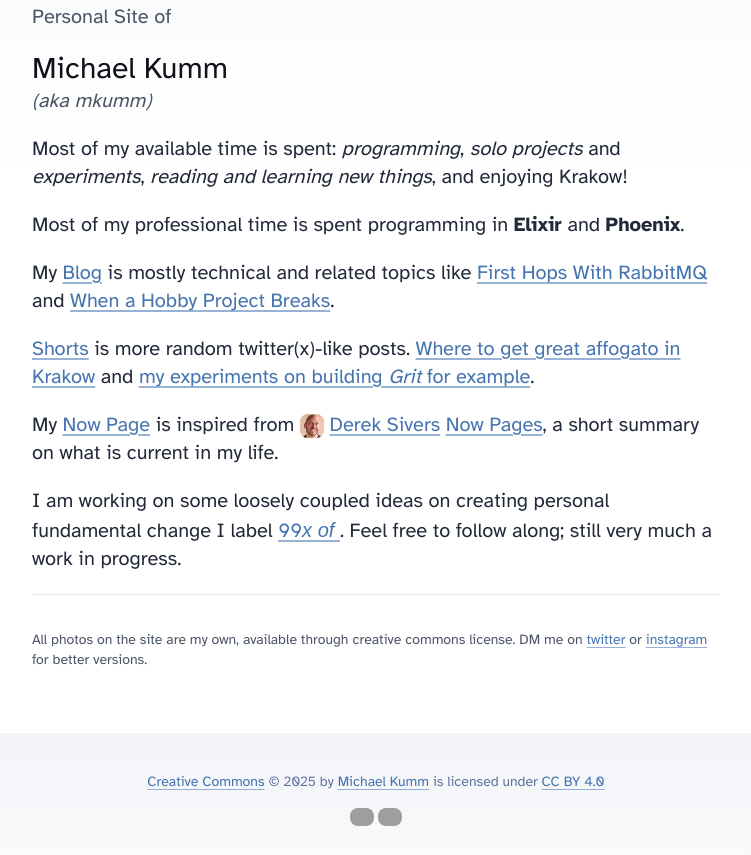
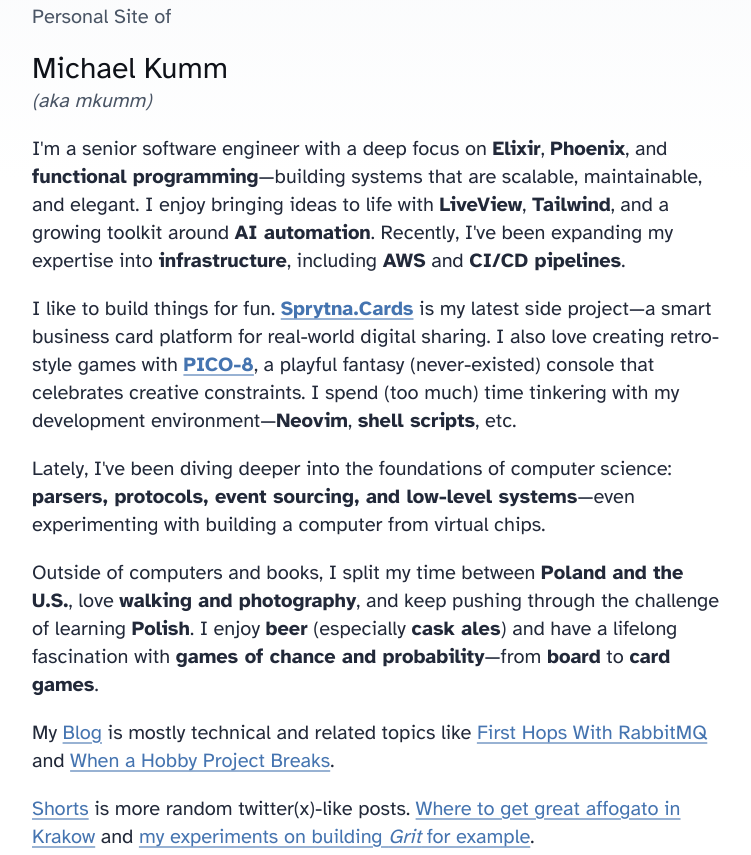
Before and after one commit to mkumm/blog, an Astro site: page / in a window 1280 px wide. Shown: the part 420-1275 px from the top of the page, without its empty margins (264-1015 px from the left). Built offline with nearby package versions, Linux system fonts and the light colour scheme; Astro itself is replaced by a stand-in of ours; grey boxes are pictures that could not be loaded.

Commit message:
updated landing

```diff
--- a/src/pages/index.astro
+++ b/src/pages/index.astro
@@ -42,34 +42,40 @@
 			<p class="text-gray-600" style="margin-bottom: 1em"<i>Personal Site of </i></p>
 			<h2 class="" style="margin-bottom: 0">Michael Kumm</h2>
 			<p class="text-gray-600"><i>(aka mkumm)</i></span></p>
-			<p>Most of my available time is spent: <i>programming</i>, <i>solo projects</i> and <i>experiments</i>, <i>reading and learning new things</i>,
-				and enjoying Krakow!</p>
-				<p>Most of my professional time is spent programming in <b>Elixir</b> and <b>Phoenix</b>.
-			</p>
+<p>I'm a senior software engineer with a deep focus on <strong>Elixir</strong>, <strong>Phoenix</strong>, and <strong>functional programming</strong>—building systems that are scalable, maintainable, and elegant. I enjoy bringing ideas to life with <strong>LiveView</strong>, <strong>Tailwind</strong>, and a growing toolkit around <strong>AI automation</strong>. Recently, I've been expanding my expertise into <strong>infrastructure</strong>, including <strong>AWS</strong> and <strong>CI/CD pipelines</strong>.</p>
+<p>I like to build things for fun. <a href='https://sprytna.cards'><strong>Sprytna.Cards</strong></a> is my latest side project—a smart business card platform for real-world digital sharing. I also love creating retro-style games with <a href='https://www.lexaloffle.com/pico-8.php'><strong>PICO-8</strong></a>, a playful fantasy (never-existed) console that celebrates creative constraints. I spend (too much) time tinkering with my development environment—<strong>Neovim</strong>, <strong>shell scripts</strong>, etc.</p>
+<p>Lately, I've been diving deeper into the foundations of computer science: <strong>parsers, protocols, event sourcing, and low-level systems</strong>—even experimenting with building a computer from virtual chips.</p>
+<p>Outside of computers and books, I split my time between <strong>Poland and the U.S.</strong>, love <strong>walking and photography</strong>, and keep pushing through the challenge of learning <strong>Polish</strong>. I enjoy <strong>beer</strong> (especially <strong>cask ales</strong>) and have a lifelong fascination with <strong>games of chance and probability</strong>—from <strong>board</strong> to <strong>card games</strong>.</p>
 
-			<article>
+
+
+
 			<p>My <a href="/blog">Blog</a> is mostly technical and related topics like <a href="/blog/first-hops-with-rabbitmq/">First Hops With RabbitMQ</a> and
 		<a href="/blog/when-hobby-project-breaks/">When a Hobby Project Breaks</a>.
 		</p>
-			</article>
 
-		<article>
+
+
 			<p><a href="/shorts">Shorts</a> is more random twitter(x)-like posts. <a href="/shorts/20250621a-affogato/">Where to get great affogato in Krakow</a> and <a href="/shorts/20250822a-building-grit/">my experiments on building <i>Grit</i> for example</a>.
 		</p>
-			</article>
 
-		<article>
+
+
 			<p>My <a href="/now">Now Page</a> is inspired from <PersonLink img_src="/profiles/sivers.png" name="Derek Sivers" link="https://sive.rs/" /> <a href="https://nownownow.com/about">Now Pages</a>, a short summary on what is current in my life.
 		</p>
-			</article>
 
-		<article>
+
+
 			<p>I am working on some loosely coupled ideas on creating personal fundamental change I label <a href="/99xof/">99<i><span class="cursive">x of </span></i></a>. Feel free to follow along; still very much a work in progress.
 			</p>
-		</article>
+
+
+		<p>Let's connect if you're into <strong>Elixir/BEAM</strong>, <strong>functional systems</strong>, life as an <strong>expat in Europe</strong>, or simply enjoy <strong>creating new things</strong>.</p>
 
 		<hr class="pt-3 pb-6"/>
 		<p class="text-sm text-gray-600 center">All photos on the site are my own, available through creative commons license. DM me on <a href="https://x.com/mkumm">twitter</a> or <a href="https://www.instagram.com/mkumm/">instagram</a> for better versions. </p>
+
+
 
 		</main>
 		<Footer />
```
